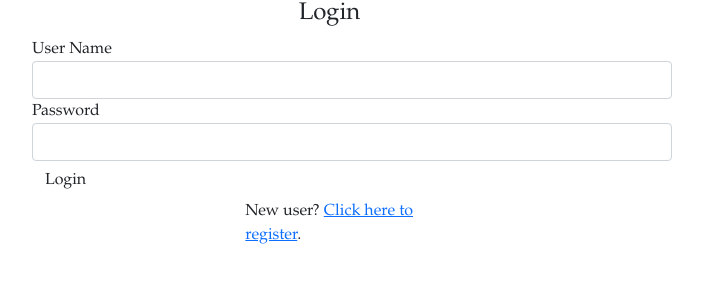
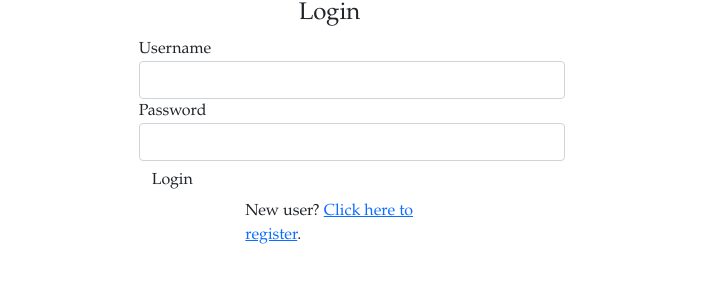
Before and after one commit to DeclanBarrett/BoutiqueEats, a Flask app: page /login in a window 1280 px wide. Shown: the part 66-366 px from the top of the page, without its empty margins (288-991 px from the left). Run offline with Flask 2, Linux system fonts and the light colour scheme; some libraries are stand-ins or nearby versions.

Commit message:
Minor changes to website formatting

```diff
--- a/website/forms.py
+++ b/website/forms.py
@@ -15,7 +15,7 @@ def validate_date(form, field):
 
 #creates the login information
 class LoginForm(FlaskForm):
-    user_name=StringField("User Name", validators=[InputRequired('Enter user name')])
+    user_name=StringField("Username", validators=[InputRequired('Enter user name')])
     password=PasswordField("Password", validators=[InputRequired('Enter user password')])
     submit = SubmitField("Login")
 
--- a/website/templates/base.html
+++ b/website/templates/base.html
@@ -32,13 +32,13 @@
                     <div class="collapse navbar-collapse" id="navbarNavDropdown">
                         <div class="navbar-nav ms-auto mb-2">
                             <a class="nav-link active" href="{{url_for('main.index')}}">home</a>
+
                             {% if current_user.is_authenticated %}
+
+                            <a class="nav-link disabled" tabindex="-1">welcome {{current_user.name}}</a>
                             <a class="nav-link active" href="{{url_for('main.bookings')}}">view booking history</a>
-                            <a class="nav-link disabled" tabindex="-1">welcome {{current_user.name}}</a>
+                            <a class="nav-item nav-link" href="{{ url_for('auth.logout') }}">log out</a>
 
-
-
-                            <a class="nav-item nav-link" href="{{ url_for('auth.logout') }}">log out</a>
                             {% else %}
                             <a class="nav-link active" href="{{url_for('auth.login')}}">login</a>
                             {% endif %}
--- a/website/templates/postform.html
+++ b/website/templates/postform.html
@@ -51,7 +51,7 @@
                         {{form_restaurant.num_courses (class="form-control")}}
                     </div>
 
-                    <div class="col-7 col-xl-2 col-lg-3 col-md-4">
+                    <div class="col-7 col-xl-3 col-lg-3 col-md-4">
                         {{form_restaurant.max_num_reservations.label (class="form-label") }}
                         {{form_restaurant.max_num_reservations (class="form-control")}}
                     </div>
--- a/website/templates/restaurant.html
+++ b/website/templates/restaurant.html
@@ -16,7 +16,7 @@
             <h3> {% if average|count > 0 %}
                 {{ average | sum / average | count}}
                 {% else %}
-                3
+                n/a
                 {% endif %}&#9733;</h3>
         </div>
     </div>
--- a/website/templates/user.html
+++ b/website/templates/user.html
@@ -20,7 +20,7 @@
 </div>
 
 <!-- Form rendering is simple and easy if using bootstrap -->
-<div class="col-md-6 m-auto">
+<div class="col-xl-4 col-md-6 m-auto">
     {{wtf.quick_form(form)}}
 </div>
 
```
Also changed, not shown: website/sitedata.sqlite, website/static/image/2021-10-26_10-41.png (added).
